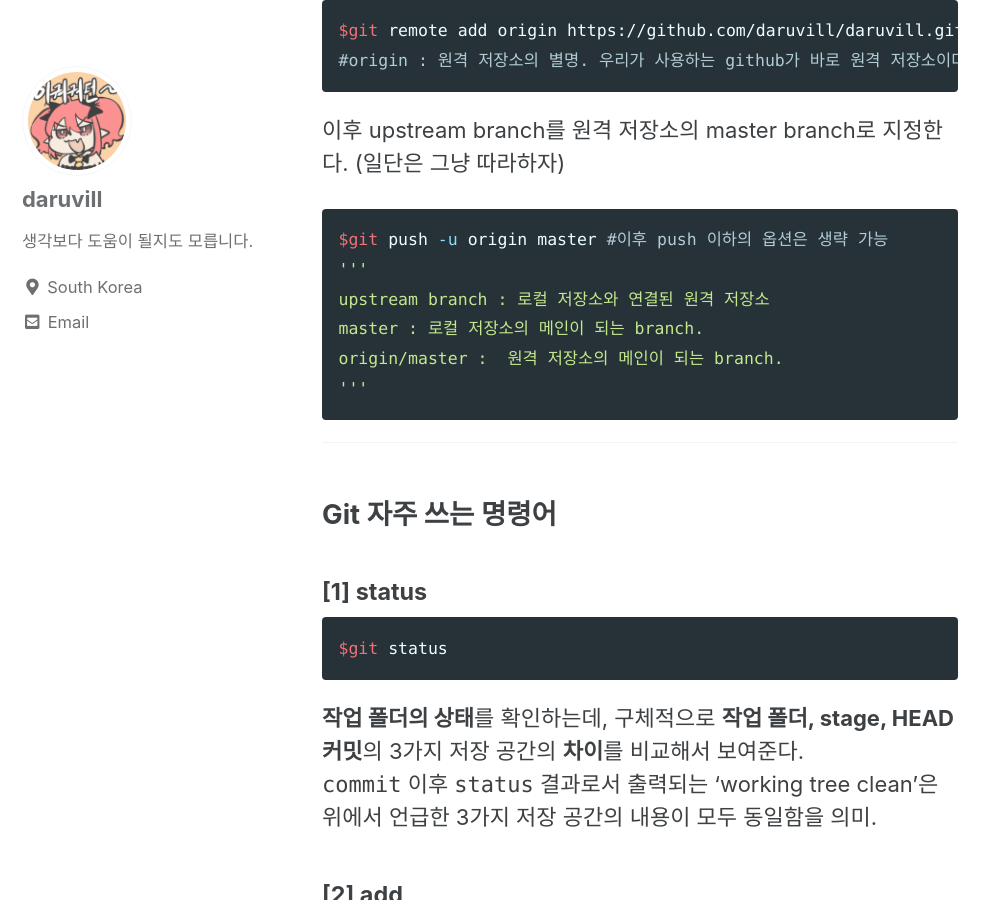
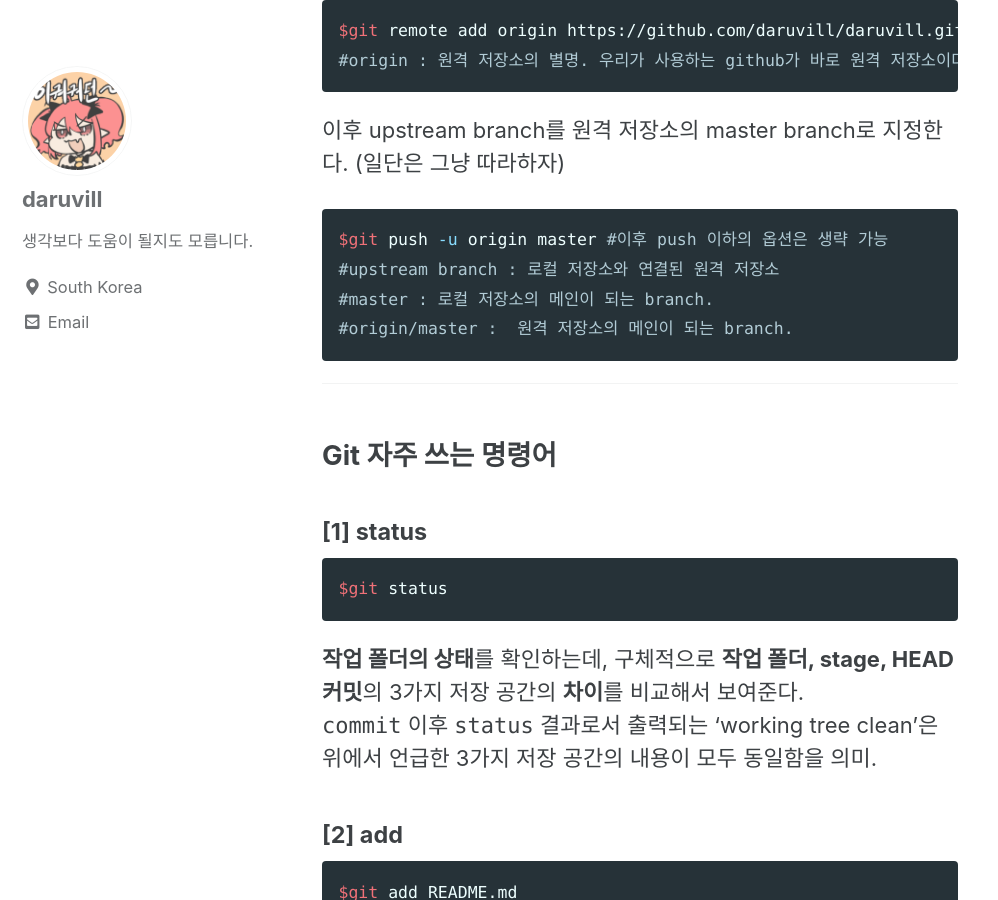
Before and after one commit to daruvill/broken-egg.github.io, a Jekyll site: the page built from categories/git_study/_posts/2023-11-16-git_tutorial.md, in a window 1280 px wide and 900 px high, scrolled down 1278 px. Shown: the whole window, without its empty margins (0-998 px from the left). Built offline with Jekyll 4.4.1, drawn with Linux system fonts in a browser that asks for light colours; cached includes are drawn as plain includes; some of the changed text lies outside the part shown.

````diff
--- a/categories/git_study/_posts/2023-11-16-git_tutorial.md
+++ b/categories/git_study/_posts/2023-11-16-git_tutorial.md
@@ -51,11 +50,9 @@ $git remote add origin https://github.com/daruvill/daruvill.github.io.git
 
 ```bash
 $git push -u origin master #이후 push 이하의 옵션은 생략 가능
-'''
-upstream branch : 로컬 저장소와 연결된 원격 저장소
-master : 로컬 저장소의 메인이 되는 branch.
-origin/master :  원격 저장소의 메인이 되는 branch.
-'''
+#upstream branch : 로컬 저장소와 연결된 원격 저장소
+#master : 로컬 저장소의 메인이 되는 branch.
+#origin/master :  원격 저장소의 메인이 되는 branch.
 ```
 
 ---
@@ -98,11 +95,9 @@ cf. force `push`의 경우 혼자 사용하고 있는 branch에만 하고, 일
 #### [5] log
 ```bash
 $git log --all --oneline --graph
-'''
---all : 모든 log 출력 (-n2와 같이 몇 라인만 출력도 가능)
---oneline : 한 줄로 요약하여 출력
---graph : graph 형태로 표시하여 출력
-'''
+#--all : 모든 log 출력 (-n2와 같이 몇 라인만 출력도 가능)
+#--oneline : 한 줄로 요약하여 출력
+#--graph : graph 형태로 표시하여 출력
 ```
 commit의 **로그를 확인**.
 
````
Also changed, not shown: other parts of categories/git_study/_posts/2023-11-16-git_tutorial.md (+0 -1 lines), categories/git_study/_posts/test.md (added, +10 -0 lines).
